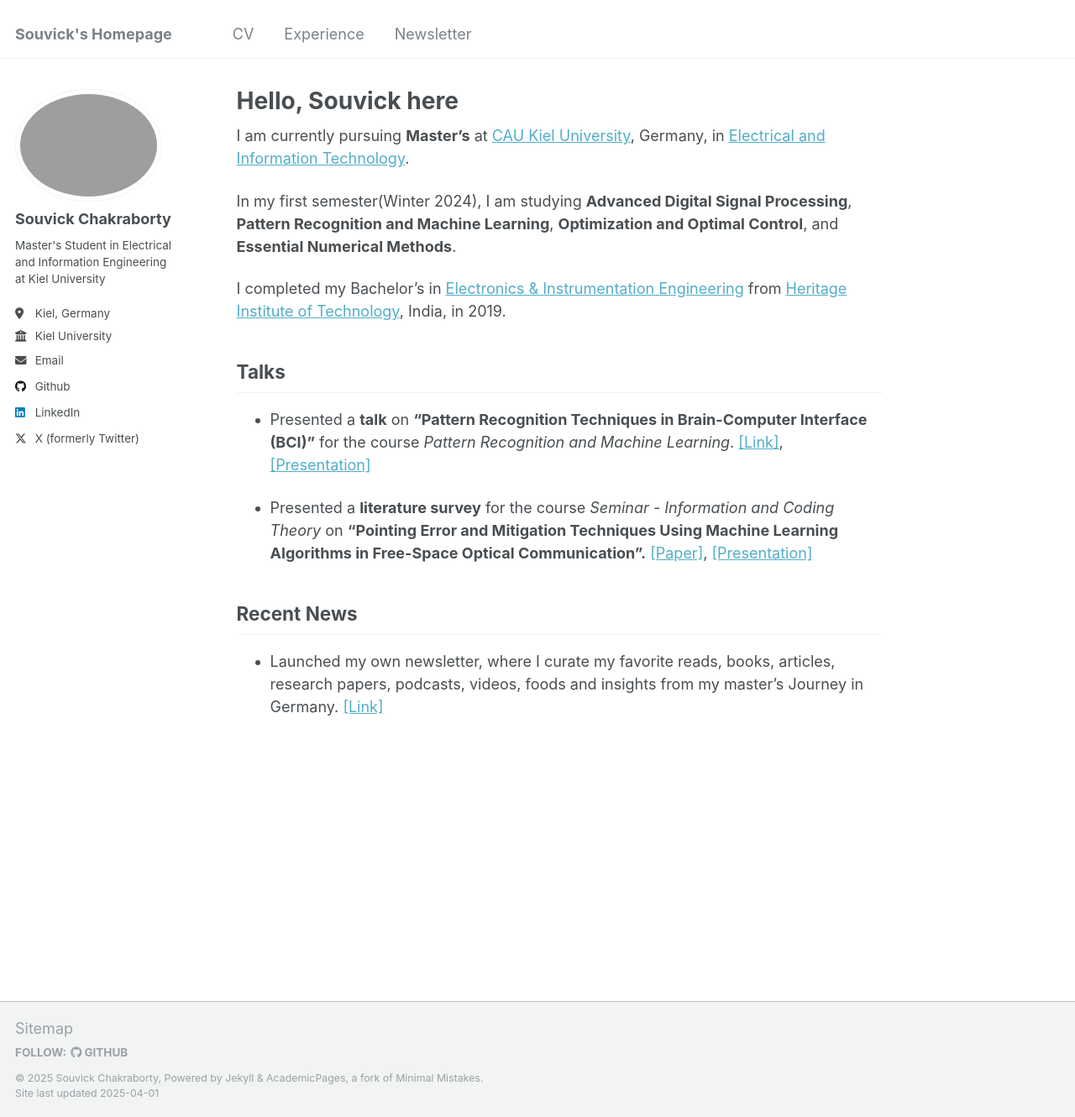
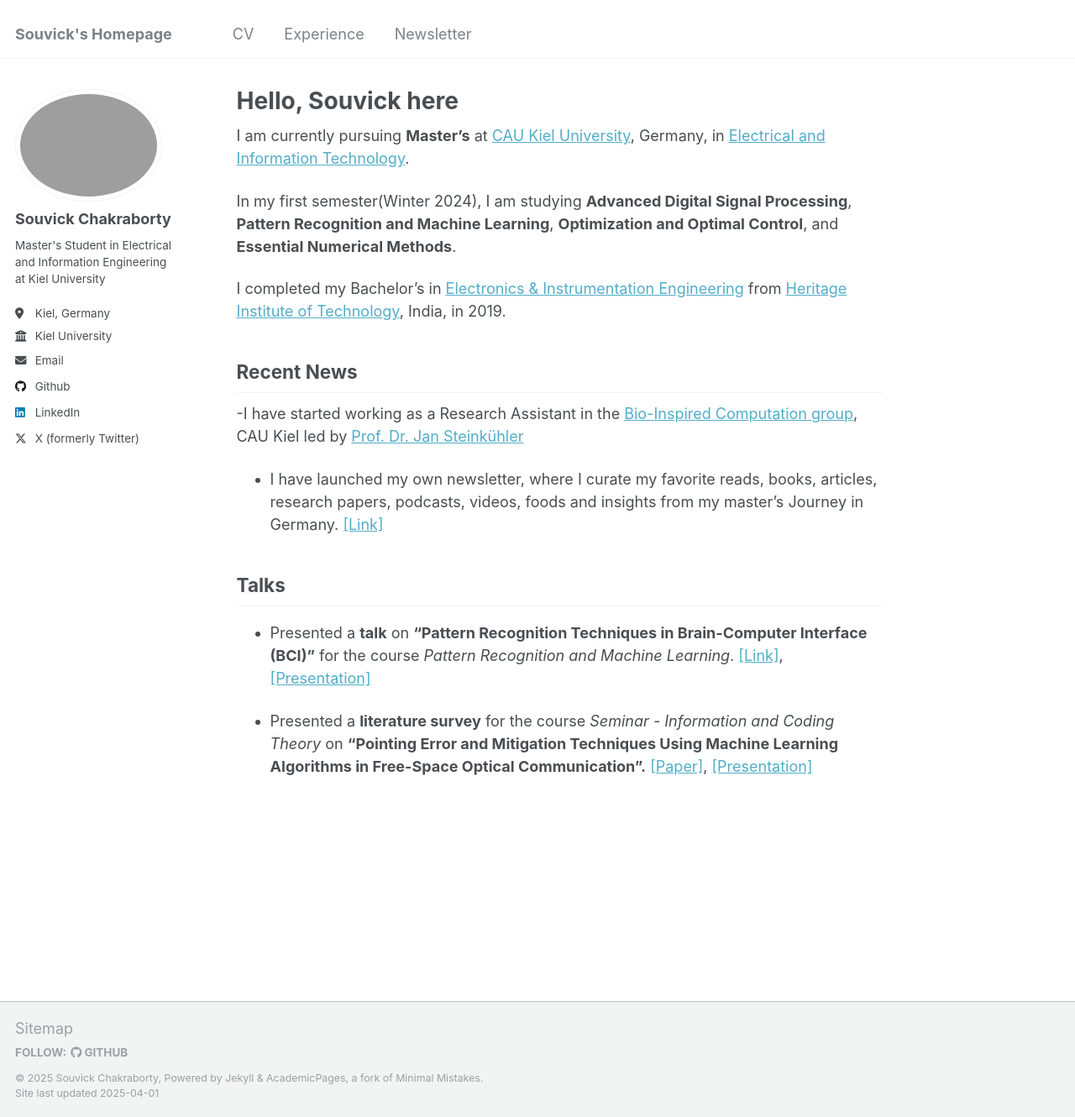
Before and after one commit to SouvickC/SouvickC.github.io, a Jekyll site: the page built from _pages/about.md, in a window 1280 px wide and 1330 px high. Shown: the whole window at 84% size. Built offline with Jekyll 4.4.1, drawn with Linux system fonts in a browser that asks for light colours.

```diff
--- a/_pages/about.md
+++ b/_pages/about.md
@@ -15,15 +15,20 @@ I completed my Bachelor's in [Electronics & Instrumentation Engineering](https:/
 
 
 
+
+
+
+Recent News
+----
+
+-I have started working as a Research Assistant in the [Bio-Inspired Computation group](https://www.uni-kiel.de/en/tf/research/institute-etit/bio-inspired-computation), CAU Kiel led by [Prof. Dr. Jan Steinkühler](https://jansteinkuehler.github.io/)
+
+- I have launched my own newsletter, where I curate my favorite reads, books, articles, research papers, podcasts, videos, foods and insights from my master's Journey in Germany. [[Link]](https://souvickc.substack.com/)
+
+
 Talks
 --
 - Presented a **talk** on **"Pattern Recognition Techniques in Brain-Computer Interface (BCI)"** for the course *Pattern Recognition and Machine Learning*. [[Link]](https://dss-kiel.de/index.php/teaching/lectures/lecture-pattern-recognition), [[Presentation]](/files/PRML_Talk_SouvickC.pdf)
 
 
 - Presented a **literature survey** for the course *Seminar - Information and Coding Theory* on **"Pointing Error and Mitigation Techniques Using Machine Learning Algorithms in Free-Space Optical Communication".** [[Paper]](/files/Seminar_ICT_paper_Souvick_C.pdf),  [[Presentation]](/files/Seminar_ICT_PPT_Souvick_C.pdf)
-
-
-Recent News
-----
-
-- Launched my own newsletter, where I curate my favorite reads, books, articles, research papers, podcasts, videos, foods and insights from my master's Journey in Germany. [[Link]](https://souvickc.substack.com/)
```
